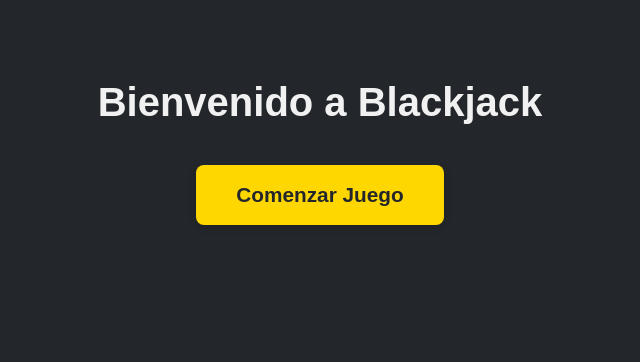
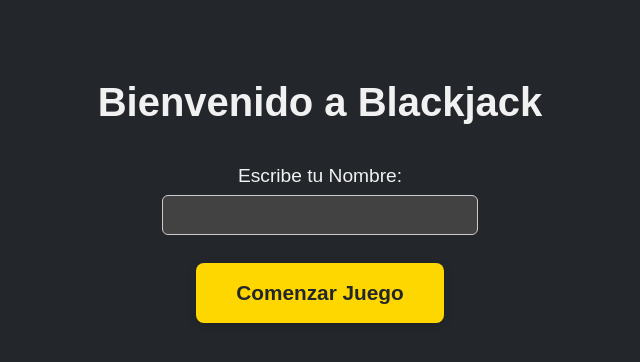
Before and after one commit to Leoperesp/BlackJack, a Flask app: page / in a window 1280 px wide. Shown: the top 362 px of the page, without its empty margins (320-960 px from the left). Run offline with Flask 3, Linux system fonts and the light colour scheme.

Commit message:
Ajuste de nombre de jugador, Implementado cuadro de ganador de ronda.

```diff
--- a/app.py
+++ b/app.py
@@ -32,8 +32,10 @@ def index():
     session.clear()
     return render_template('index.html')
 
-@app.route('/start')
+@app.route('/start', methods=['POST'])
 def start():
+    player_name = request.form.get('player_name', 'Jugador')
+    session['player_name'] = player_name
     deck = shuffle_deck(create_deck())
     session['deck'] = deck
     session['player_hand'] = [deal_card(deck), deal_card(deck)]
@@ -61,7 +63,8 @@ def game():
         pc_score=session['pc_score'],
         history=session['history'],
         pc_animating=pc_animating,
-        last_winner=last_winner)
+        last_winner=last_winner,
+        player_name=session.get('player_name', 'Jugador'))
 
 @app.route('/hit')
 def hit():
@@ -146,7 +149,8 @@ def result():
         history=session['history'],
         player_score=session['player_score'],
         pc_score=session['pc_score'],
-        final_winner=final_winner)
+        final_winner=final_winner,
+        player_name=session.get('player_name', 'Jugador'))
 
 if __name__ == '__main__':
     app.run(debug=True)
--- a/static/index.css
+++ b/static/index.css
@@ -1,3 +1,25 @@
+/* Estilos para el input y label del nombre del jugador */
+.player-label {
+    font-size: 1.2em;
+    display: block;
+    margin-bottom: 8px;
+}
+.player-input {
+    font-size: 1.2em;
+    padding: 8px;
+    width: 25%;
+    margin-bottom: 16px;
+    border-radius: 6px;
+    border: 1px solid #ccc;
+    box-sizing: border-box;
+    background: #424242;
+}
+.player-input::placeholder {
+    color: #ffd700;
+    font-size: 1.1em;
+    opacity: 1;
+    font-weight: bold;
+}
 body {
     background: #23272b;
     color: #f1f1f1;
@@ -22,6 +44,9 @@ button {
     cursor: pointer;
     box-shadow: 0 2px 8px rgba(0,0,0,0.2);
     transition: background 0.2s;
+    display: block;
+    margin: 0 auto;
+    margin-top: 12px;
 }
 button:hover {
     background: #e6c200;
--- a/templates/index.html
+++ b/templates/index.html
@@ -7,7 +7,9 @@
 </head>
 <body>
     <h1>Bienvenido a Blackjack</h1>
-    <form action="/start" method="get">
+    <form action="/start" method="post">
+        <label for="player_name" class="player-label" placeholder="Escribe tu Nombre" required>Escribe tu Nombre:</label>
+        <input type="text" id="player_name" name="player_name" required class="player-input">
         <button type="submit">Comenzar Juego</button>
     </form>
 </body>
--- a/templates/result.html
+++ b/templates/result.html
@@ -8,13 +8,13 @@
 <body>
     <h1>Resultado Final</h1>
     <h2>{{ final_winner }}</h2>
-    <p>Puntaje Jugador: {{ player_score }} | Puntaje PC: {{ pc_score }}</p>
+    <p>Puntaje {{ player_name }}: {{ player_score }} | Puntaje PC: {{ pc_score }}</p>
     <h3>Historial de rondas:</h3>
     <ul>
         {% for h in history %}
             <li>
                 <strong>Ronda {{ h.round }}:</strong> <br>
-                <span>Jugador ({{ h.player }}): </span>
+                <span>{{ player_name }} ({{ h.player }}): </span>
                 {% if h.player_hand %}
                     {% for card in h.player_hand %}
                         {% set palo = card[1].replace('ó','o').replace('é','e') %}
```
Also changed, not shown: static/game.css (+36 -0 lines), templates/game.html (+64 -3 lines).
